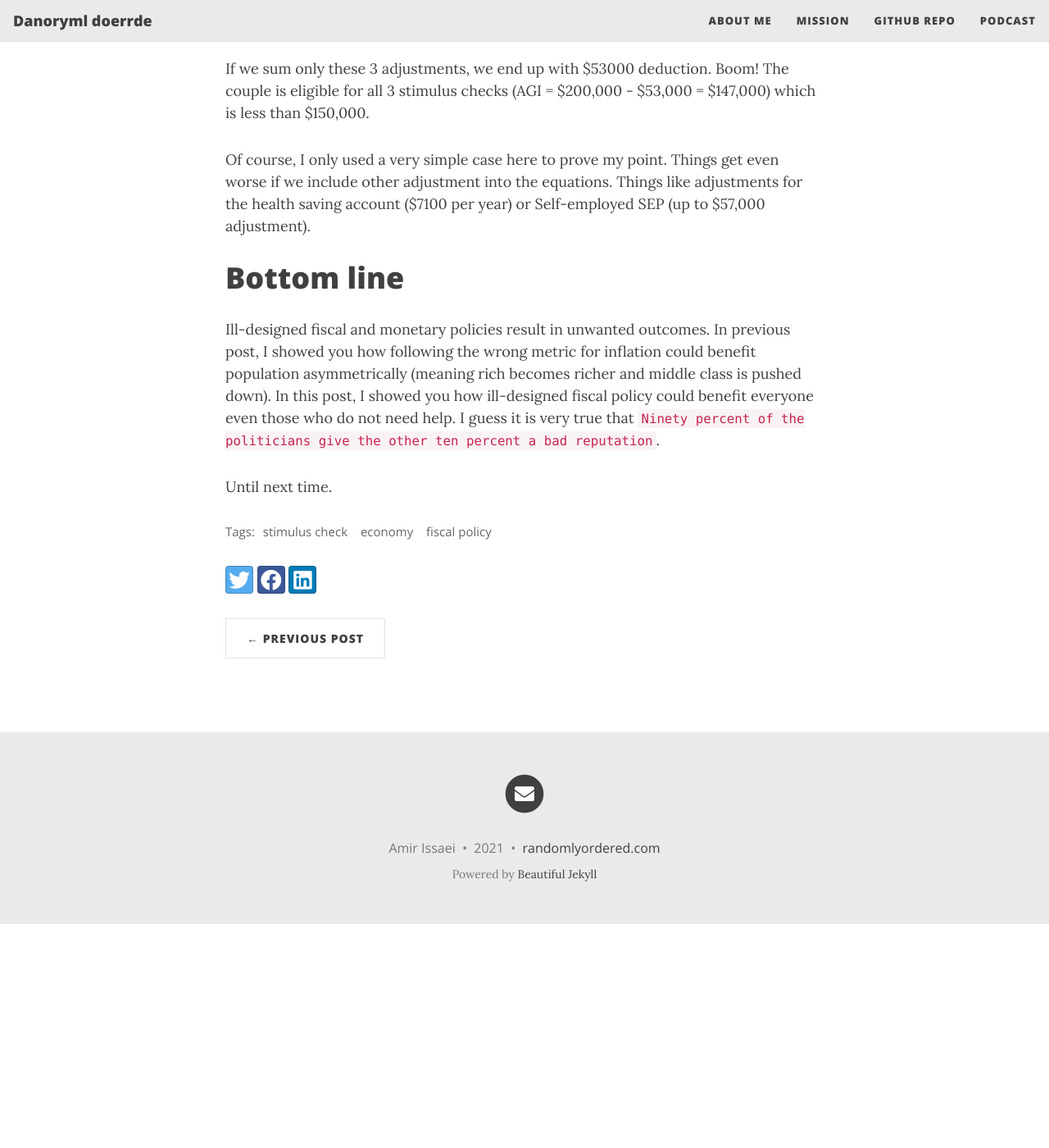
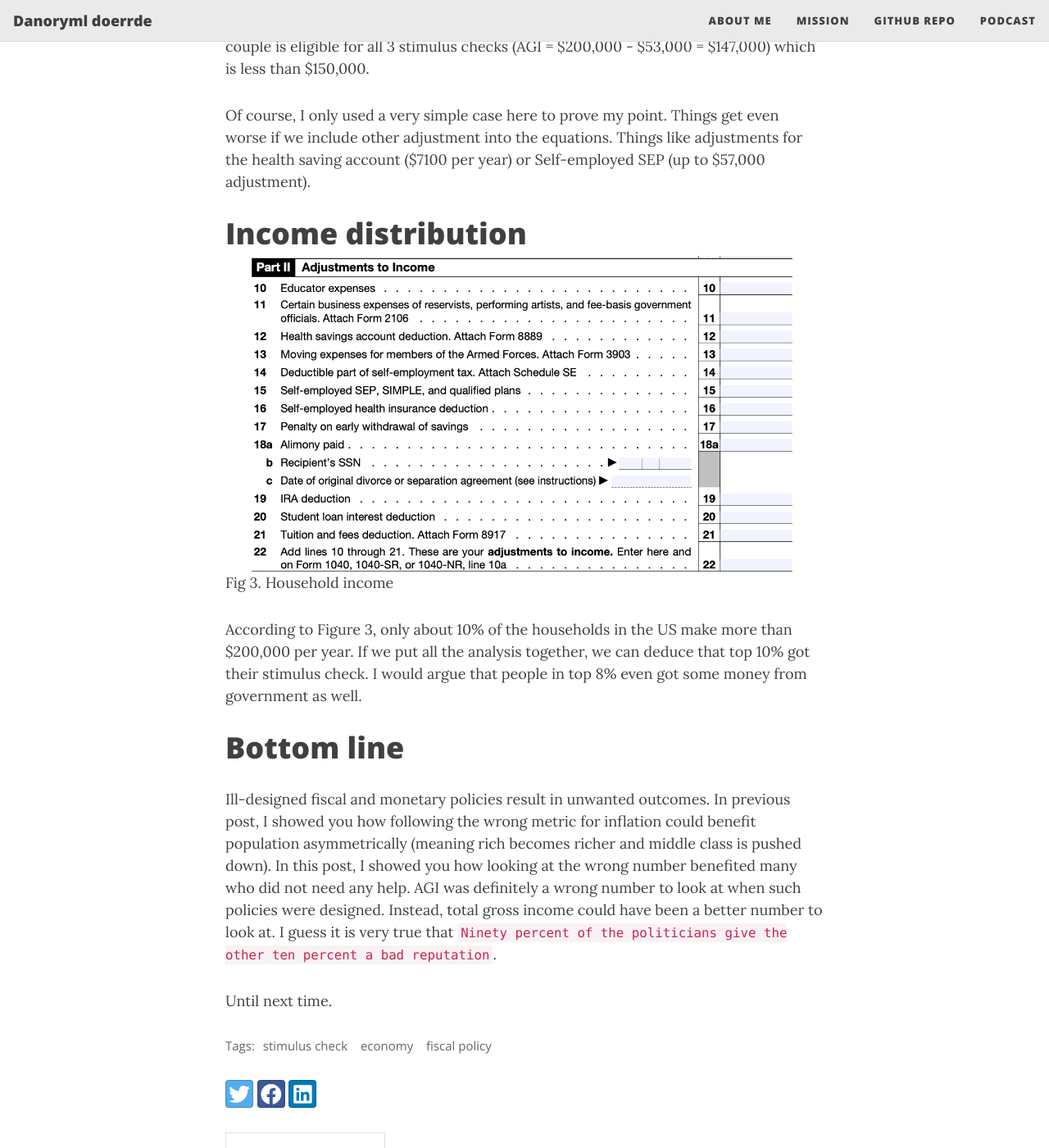
Before and after one commit to aissaei/randomlyordered.github.io, a Jekyll site: the page built from _posts/2021-03-19-Top-10-received-their-1400-stimulus-check-how-about-you.md, in a window 1280 px wide and 1400 px high, scrolled down 3150 px. Shown: the whole window at 82% size. Built offline with Jekyll 4.4.1, drawn with Linux system fonts in a browser that asks for light colours; nearby versions of some CDN libraries; comment, search, counter and statistics services are not loaded; before the commit the page ends 4277 px from its top, so only the background shows below that; some of the changed text lies outside the part shown.

Commit message:
new post - stimulus check

```diff
--- a/_posts/2021-03-19-Top-10-received-their-1400-stimulus-check-how-about-you.md
+++ b/_posts/2021-03-19-Top-10-received-their-1400-stimulus-check-how-about-you.md
@@ -19,12 +19,12 @@ Again quick Google search: your gross income is the amount of money you earn bef
 
 {% include image.html url="/assets/img/gross-income.png" description="Fig 1. Form 1040 (gross income)" %}
 
-Gross income is pretty much all the wages, money, bonuses, capital gains, IRA distribution, etc. you receive/earn in a year. There are many different ways to earn money such as W-2, self-employed and business. In this post, I only focus on the first two to show you how top percent got their stimulus check. But before getting into details, let's have a look at household income distribution in the US.
+Gross income is pretty much all the wages, money, bonuses, capital gains, IRA distribution, etc. you receive/earn in a year. There are many different ways to earn money such as W-2, self-employed and business.
 
 # Specific deductions
 People, especially rich people, use all possible tax deductions and credits to save their wealth. Rich people have many backdoors (they also have money to hire great CPAs) to do so. I will get to techniques they use to ditch tax system in future posts. Let's look at the possible deductions that reduces the AGI.
 
-{% include image.html url="/assets/img/adjustment.png" description="Fig 3. Schedule 1" %}
+{% include image.html url="/assets/img/adjustment.png" description="Fig 2. Schedule 1" %}
 
 As it is obvious on Fig 3, there are many ways to reduce your AGI.
 0. Student interest rate
@@ -47,8 +47,14 @@ If we sum only these 3 adjustments, we end up with $53000 deduction. Boom! The c
 
 Of course, I only used a very simple case here to prove my point. Things get even worse if we include other adjustment into the equations. Things like adjustments for the health saving account ($7100 per year) or Self-employed SEP (up to $57,000 adjustment).
 
+# Income distribution
+{% include image.html url="/assets/img/adjustment.png" description="Fig 3. Household income" %}
+
+According to Figure 3, only about 10% of the households in the US make more than $200,000 per year. If we put all the analysis together, we can deduce that top 10% got their stimulus check. I would argue that people in top 8% even got some money from government as well.
+
+
 # Bottom line
 
-Ill-designed fiscal and monetary policies result in unwanted outcomes. In previous post, I showed you how following the wrong metric for inflation could benefit population asymmetrically (meaning rich becomes richer and middle class is pushed down). In this post, I showed you how ill-designed fiscal policy could benefit everyone even those who do not need help. I guess it is very true that `Ninety percent of the politicians give the other ten percent a bad reputation`.
+Ill-designed fiscal and monetary policies result in unwanted outcomes. In previous post, I showed you how following the wrong metric for inflation could benefit population asymmetrically (meaning rich becomes richer and middle class is pushed down). In this post, I showed you how looking at the wrong number benefited many who did not need any help. AGI was definitely a wrong number to look at when such policies were designed. Instead, total gross income could have been a better number to look at. I guess it is very true that `Ninety percent of the politicians give the other ten percent a bad reputation`.
 
 Until next time.
```
